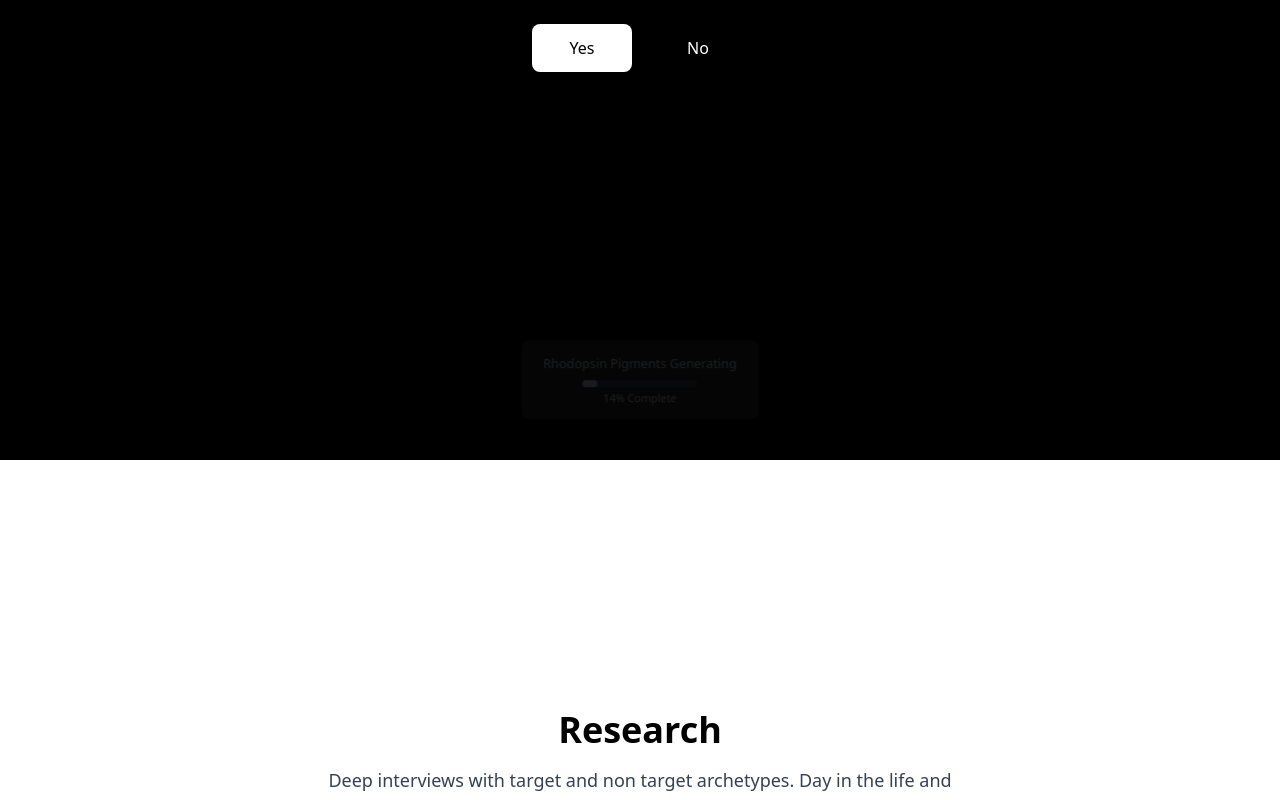
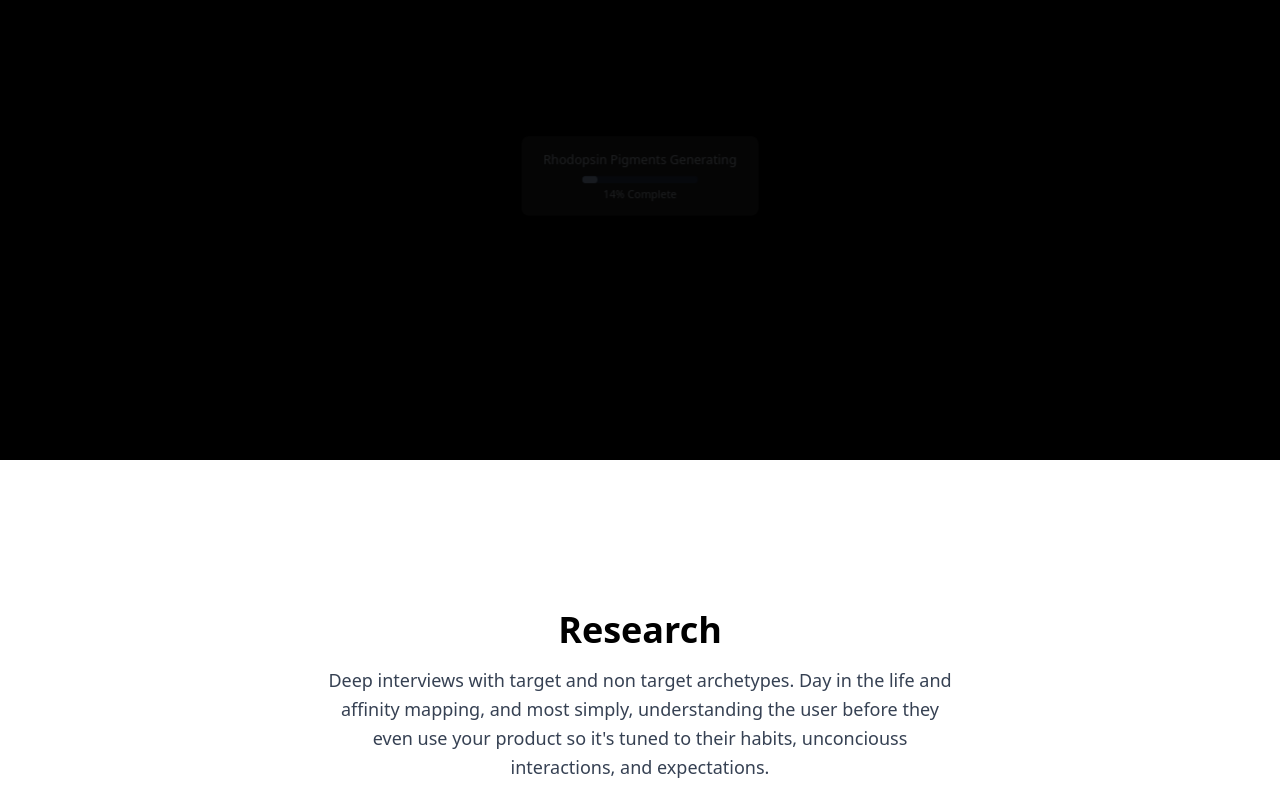
Before and after one commit to Zazawowow/Syntropy-Institute, a React (Vite) app: page / in a window 1280 px wide. Shown: the part 1140-1940 px from the top of the page. Built offline with nearby package versions, Linux system fonts and the light colour scheme.

Commit message:
refactor: adjust layout and spacing in App component for improved consistency and visual alignment

```diff
--- a/src/App.tsx
+++ b/src/App.tsx
@@ -2326,8 +2326,8 @@ function App() {
               )}
 
                             {/* Bottom Container - For consistent spacing across all sections */}
-              <div className="pb-8 flex justify-center relative z-10">
-                <div className="h-24 flex items-center">
+              <div className="absolute bottom-0 left-0 right-0 pb-60 flex justify-center relative z-10">
+                <div className="flex items-center">
                   {rhodopsinMessage && !dismissedLoaders.includes(targetId) ? (
                       <motion.button
                         onClick={() => setRhodopsinModalOpen(true)}
@@ -2409,10 +2409,7 @@ function App() {
                           </motion.div>
                         </div>
                       </motion.button>
-                  ) : (
-                    // Empty space to maintain consistent layout across all sections
-                    <div className="h-full w-full"></div>
-                  )}
+                  ) : null}
                 </div>
               </div>
             </section>
```
